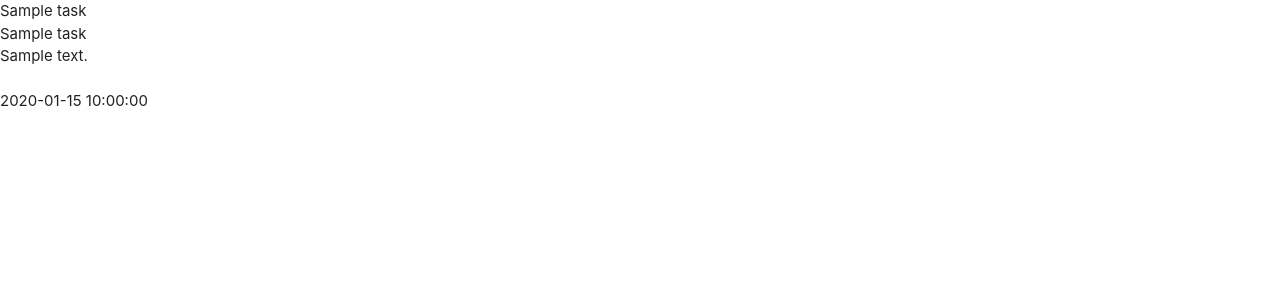
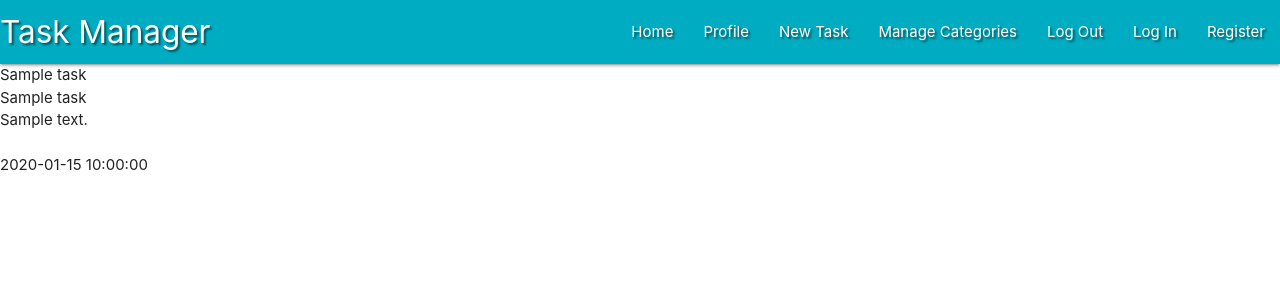
Before and after one commit to shaamuus/task_manager, a Flask app: page / in a window 1280 px wide. Shown: the top 300 px of the page. Run offline with Flask 2, Linux system fonts and the light colour scheme; a database or web service that is not in the repository returns one stand-in record (values such as "Sample title"); some libraries are stand-ins or nearby versions.

Commit message:
Add menu items

```diff
--- a/static/css/style.css
+++ b/static/css/style.css
@@ -0,0 +1,3 @@
+.text-shadow {
+    text-shadow: 2px 2px 2px rgba(0, 0, 0, 0.5);
+}
--- a/templates/base.html
+++ b/templates/base.html
@@ -13,6 +13,37 @@
 </head>
 <body>
 
+	<header>
+        <!-- top navbar -->
+		<nav class="nav-extended text-shadow cyan darken-1">
+			<div class="nav-wrapper">
+				<a href="#!" class="brand-logo">Task Manager</a>
+				<a href="#" data-target="mobile-demo" class="sidenav-trigger"><i class="fas fa-bars"></i></a>
+				<ul class="right hide-on-med-and-down">
+					<li><a href="#">Home</a></li>
+                    <li><a href="#">Profile</a></li>
+                    <li><a href="#">New Task</a></li>
+                    <li><a href="#">Manage Categories</a></li>
+                    <li><a href="#">Log Out</a></li>
+                    <li><a href="#">Log In</a></li>
+                    <li><a href="#">Register</a></li>
+				</ul>
+			</div>
+		</nav>
+
+        <!-- mobile sidenav -->
+		<ul class="sidenav" id="mobile-demo">
+			<li><h4 class="center-align light-blue-text text-darken-4">Task Manager</h4></li>
+            <li><a href="#">Home</a></li>
+            <li><a href="#">Profile</a></li>
+            <li><a href="#">New Task</a></li>
+            <li><a href="#">Manage Categories</a></li>
+            <li><a href="#">Log Out</a></li>
+            <li><a href="#">Log In</a></li>
+            <li><a href="#">Register</a></li>
+		</ul>
+	</header>
+
     {% block content %}
     {% endblock %}
 
```
